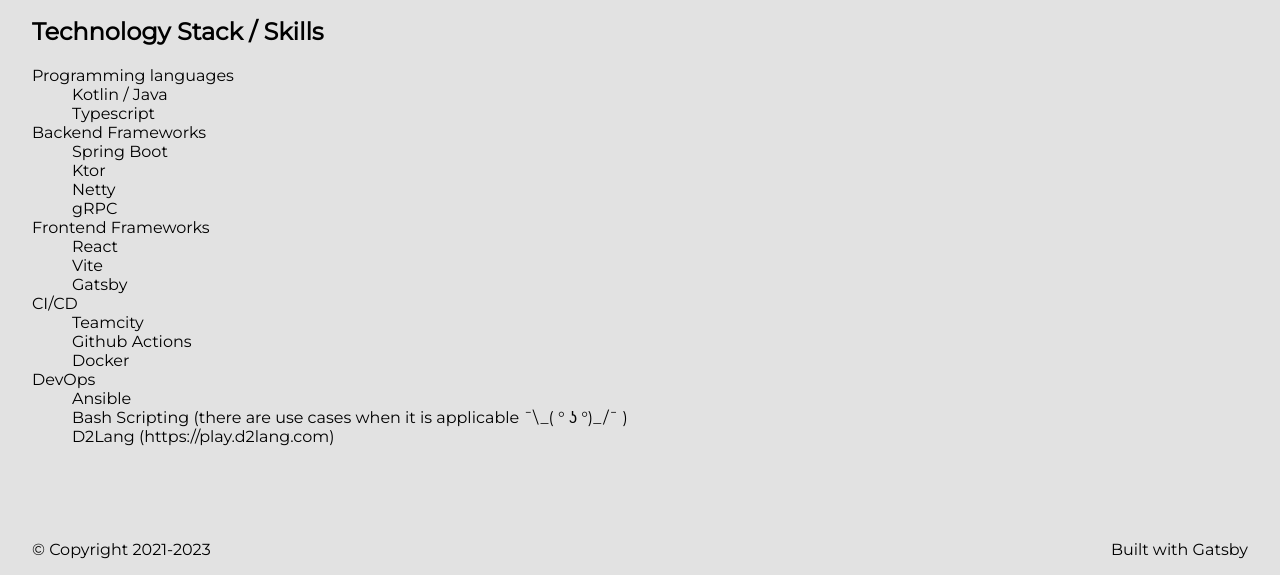
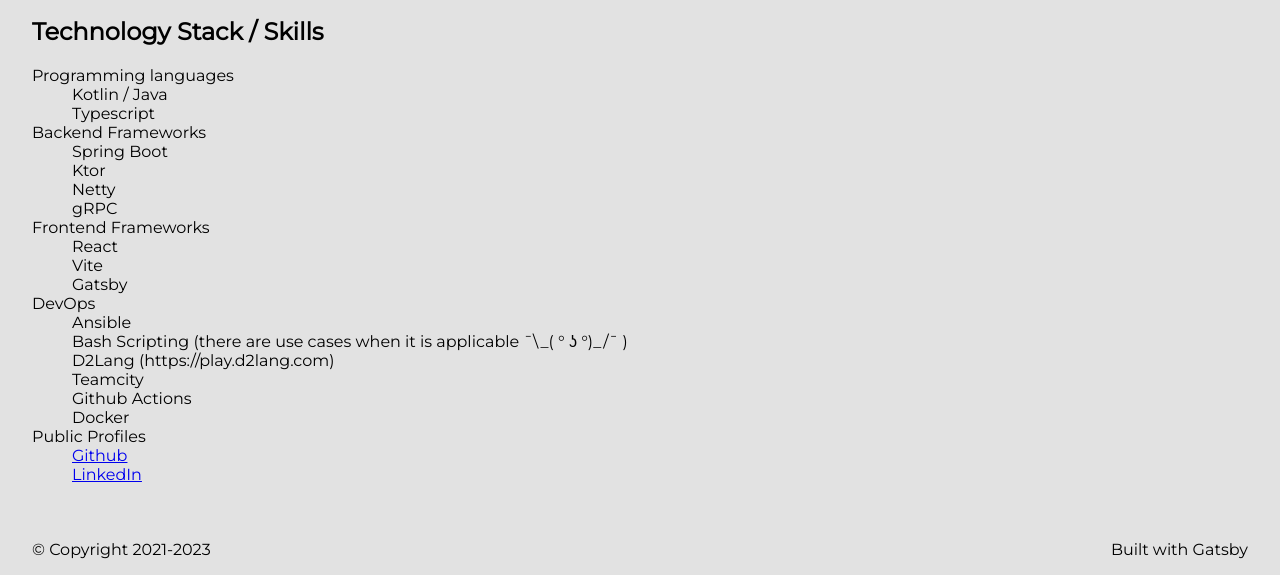
Before and after one commit to dancetrain/www.borsky.dev, a Gatsby site: page /cv in a window 1280 px wide. Shown: the part 225-800 px from the top of the page. Built offline with nearby package versions, Linux system fonts and the light colour scheme; Gatsby itself is replaced by a stand-in of ours.

Commit message:
CV: removed CI/CD section (cuz it part of DevOps)

```diff
--- a/src/pages/cv.tsx
+++ b/src/pages/cv.tsx
@@ -31,15 +31,17 @@
             <dd>Vite</dd>
             <dd>Gatsby</dd>
 
-            <dt>CI/CD</dt>
+            <dt>DevOps</dt>
+            <dd>Ansible</dd>
+            <dd>Bash Scripting (there are use cases when it is applicable ¯\_( ° ʖ °)_/¯ )</dd>
+            <dd>D2Lang (https://play.d2lang.com)</dd>
             <dd>Teamcity</dd>
             <dd>Github Actions</dd>
             <dd>Docker</dd>
 
-            <dt>DevOps</dt>
-            <dd>Ansible</dd>
-            <dd>Bash Scripting (there are use cases when it is applicable ¯\_( ° ʖ °)_/¯ )</dd>
-            <dd>D2Lang (https://play.d2lang.com)</dd>
+            <dt>Public Profiles</dt>
+            <dd><a href="https://github.com/dancetrain">Github</a></dd>
+            <dd><a href="https://www.linkedin.com/in/pavel-borsky-58694144/">LinkedIn</a></dd>
 
         </dl>
     </Layout>
```
